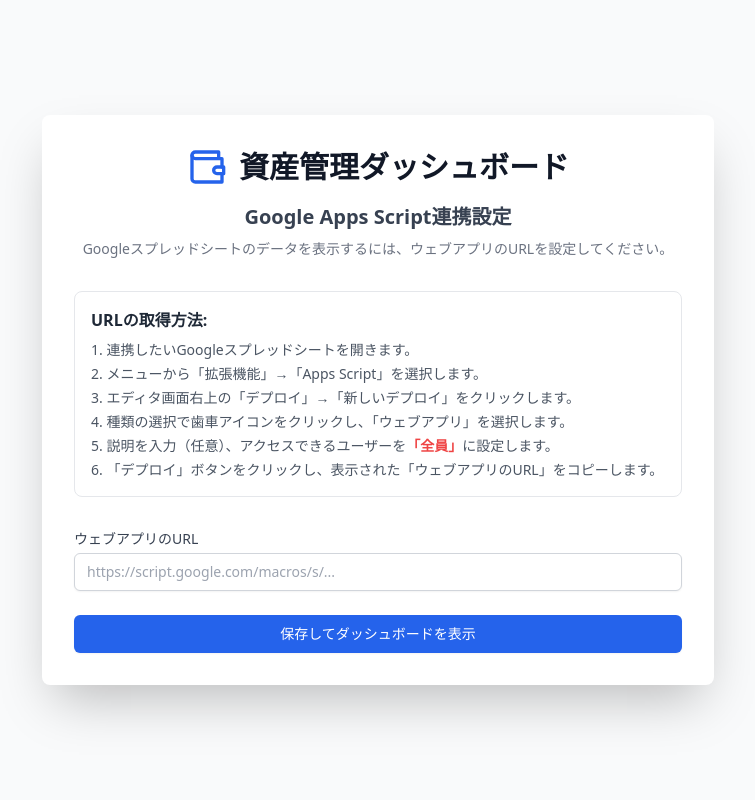
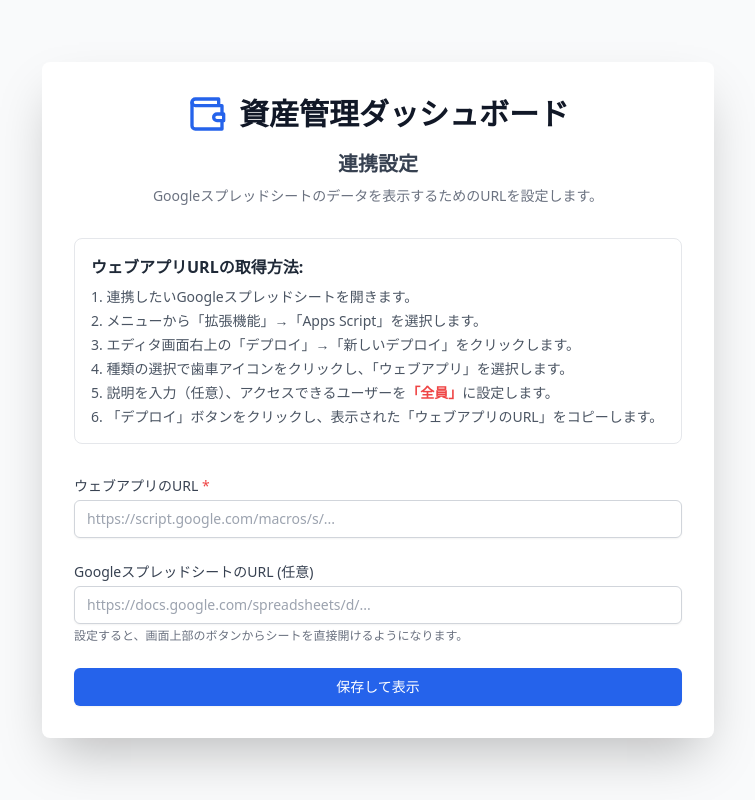
Before and after one commit to fulnote/asset-management-dashboard, a React (Vite) app: page / in a window 1280 px wide. Shown: the whole page, without its empty margins (262-1017 px from the left). Built offline with nearby package versions, Linux system fonts and the light colour scheme.

Commit message:
スプレッドシートボタン追加

```diff
--- a/App.tsx
+++ b/App.tsx
@@ -1,3 +1,4 @@
+
 import React, { useState, useMemo, useCallback, useEffect } from 'react';
 import { Asset, AssetType, AssetHistoryByCategoryPoint } from './types';
 import Dashboard from './components/Dashboard';
@@ -9,8 +10,14 @@ const App: React.FC = () => {
   const [historyByCategory, setHistoryByCategory] = useState<AssetHistoryByCategoryPoint[]>([]);
   const [isLoading, setIsLoading] = useState(true);
   const [error, setError] = useState<string | null>(null);
+  const [isConfiguring, setIsConfiguring] = useState(false);
+
   const [googleScriptUrl, setGoogleScriptUrl] = useState<string | null>(() => {
     return localStorage.getItem('googleScriptUrl');
+  });
+
+  const [spreadsheetUrl, setSpreadsheetUrl] = useState<string | null>(() => {
+    return localStorage.getItem('spreadsheetUrl');
   });
 
   useEffect(() => {
@@ -20,6 +27,14 @@ const App: React.FC = () => {
       localStorage.removeItem('googleScriptUrl');
     }
   }, [googleScriptUrl]);
+
+  useEffect(() => {
+    if (spreadsheetUrl) {
+      localStorage.setItem('spreadsheetUrl', spreadsheetUrl);
+    } else {
+      localStorage.removeItem('spreadsheetUrl');
+    }
+  }, [spreadsheetUrl]);
 
   const fetchData = useCallback(async () => {
     if (!googleScriptUrl) {
@@ -112,13 +127,19 @@ const App: React.FC = () => {
     fetchData();
   }, [fetchData]);
 
-  const handleUrlSubmit = (url: string) => {
-    setGoogleScriptUrl(url);
+  const handleSettingsSubmit = (scriptUrl: string, sheetUrl: string) => {
+    setGoogleScriptUrl(scriptUrl);
+    setSpreadsheetUrl(sheetUrl);
+    setIsConfiguring(false);
   };
 
-  const handleResetUrl = () => {
-    setGoogleScriptUrl(null);
+  const handleEnterConfigMode = () => {
+    setIsConfiguring(true);
   };
+
+  const handleCancelConfig = () => {
+    setIsConfiguring(false);
+  }
 
   const handleRefresh = () => {
     fetchData();
@@ -173,8 +194,15 @@ const App: React.FC = () => {
     return Array.from(breakdownMap.entries()).map(([name, value]) => ({ name, value }));
   }, [assets]);
 
-  if (!googleScriptUrl) {
-    return <UrlSetup onUrlSubmit={handleUrlSubmit} />;
+  if (!googleScriptUrl || isConfiguring) {
+    return (
+        <UrlSetup
+            onSettingsSubmit={handleSettingsSubmit}
+            initialScriptUrl={googleScriptUrl || ''}
+            initialSheetUrl={spreadsheetUrl || ''}
+            onCancel={googleScriptUrl ? handleCancelConfig : undefined}
+        />
+    );
   }
 
   if (isLoading) {
@@ -192,10 +220,10 @@ const App: React.FC = () => {
           <h2 className="text-2xl font-bold text-red-500 dark:text-red-400 mb-4">データ取得エラー</h2>
           <p className="text-gray-700 dark:text-gray-300 break-words">{error}</p>
           <button
-            onClick={handleResetUrl}
+            onClick={handleEnterConfigMode}
             className="mt-6 px-4 py-2 bg-blue-600 text-white rounded-lg hover:bg-blue-700 focus:outline-none focus:ring-2 focus:ring-blue-500 focus:ring-opacity-50"
           >
-            URLを再設定する
+            設定を確認する
           </button>
         </div>
       </div>
@@ -204,7 +232,11 @@ const App: React.FC = () => {
 
   return (
     <div className="min-h-screen bg-gray-50 dark:bg-gray-900 text-gray-900 dark:text-gray-100 font-sans">
-      <Header onResetUrl={handleResetUrl} onRefresh={handleRefresh} />
+      <Header
+        onResetUrl={handleEnterConfigMode}
+        onRefresh={handleRefresh}
+        spreadsheetUrl={spreadsheetUrl}
+      />
       <main className="p-2 sm:p-6 lg:p-8">
         <Dashboard
           totalAssets={totalAssets}
--- a/components/Header.tsx
+++ b/components/Header.tsx
@@ -1,12 +1,14 @@
+
 import React from 'react';
-import { WalletIcon, CogIcon, RefreshIcon } from './IconComponents';
+import { WalletIcon, CogIcon, RefreshIcon, TableIcon } from './IconComponents';
 
 interface HeaderProps {
   onResetUrl: () => void;
   onRefresh: () => void;
+  spreadsheetUrl?: string | null;
 }
 
-const Header: React.FC<HeaderProps> = ({ onResetUrl, onRefresh }) => {
+const Header: React.FC<HeaderProps> = ({ onResetUrl, onRefresh, spreadsheetUrl }) => {
   return (
     <header className="bg-white dark:bg-gray-800 shadow-md">
       <div className="max-w-7xl mx-auto px-4 sm:px-6 lg:px-8">
@@ -18,9 +20,22 @@ const Header: React.FC<HeaderProps> = ({ onResetUrl, onRefresh }) => {
             </h1>
           </div>
           <div className="flex items-center gap-2">
+            {spreadsheetUrl && (
+                <a
+                  href={spreadsheetUrl}
+                  target="_blank"
+                  rel="noopener noreferrer"
+                  className="p-2 rounded-full text-green-600 dark:text-green-400 hover:bg-gray-100 dark:hover:bg-gray-700 focus:outline-none focus:ring-2 focus:ring-offset-2 focus:ring-offset-gray-800 focus:ring-white"
+                  title="スプレッドシートを開く"
+                  aria-label="スプレッドシートを開く"
+                >
+                  <TableIcon className="h-6 w-6" />
+                </a>
+            )}
             <button
               onClick={onRefresh}
               className="p-2 rounded-full text-gray-500 dark:text-gray-400 hover:bg-gray-100 dark:hover:bg-gray-700 focus:outline-none focus:ring-2 focus:ring-offset-2 focus:ring-offset-gray-800 focus:ring-white"
+              title="更新"
               aria-label="更新"
             >
               <RefreshIcon className="h-6 w-6" />
@@ -28,6 +43,7 @@ const Header: React.FC<HeaderProps> = ({ onResetUrl, onRefresh }) => {
             <button
               onClick={onResetUrl}
               className="p-2 rounded-full text-gray-500 dark:text-gray-400 hover:bg-gray-100 dark:hover:bg-gray-700 focus:outline-none focus:ring-2 focus:ring-offset-2 focus:ring-offset-gray-800 focus:ring-white"
+              title="設定"
               aria-label="設定"
             >
               <CogIcon className="h-6 w-6" />
--- a/components/IconComponents.tsx
+++ b/components/IconComponents.tsx
@@ -159,3 +159,22 @@ export const ChartBarIcon: React.FC<React.SVGProps<SVGSVGElement>> = (props) =>
       <path d="M8 17v-3" />
     </svg>
   );
+
+export const TableIcon: React.FC<React.SVGProps<SVGSVGElement>> = (props) => (
+    <svg
+      {...props}
+      xmlns="http://www.w3.org/2000/svg"
+      width="24"
+      height="24"
+      viewBox="0 0 24 24"
+      fill="none"
+      stroke="currentColor"
+      strokeWidth="2"
+      strokeLinecap="round"
+      strokeLinejoin="round"
+    >
+      <path d="M12 3H5a2 2 0 0 0-2 2v14a2 2 0 0 0 2 2h14a2 2 0 0 0 2-2V5a2 2 0 0 0-2-2h-7" />
+      <path d="M3 9h18" />
+      <path d="M9 21V9" />
+    </svg>
+  );
--- a/components/UrlSetup.tsx
+++ b/components/UrlSetup.tsx
@@ -1,17 +1,27 @@
-import React, { useState } from 'react';
+
+import React, { useState, useEffect } from 'react';
 import { WalletIcon } from './IconComponents';
 
 interface UrlSetupProps {
-  onUrlSubmit: (url: string) => void;
+  onSettingsSubmit: (scriptUrl: string, sheetUrl: string) => void;
+  initialScriptUrl?: string;
+  initialSheetUrl?: string;
+  onCancel?: () => void;
 }
 
-const UrlSetup: React.FC<UrlSetupProps> = ({ onUrlSubmit }) => {
-  const [url, setUrl] = useState('');
+const UrlSetup: React.FC<UrlSetupProps> = ({ onSettingsSubmit, initialScriptUrl = '', initialSheetUrl = '', onCancel }) => {
+  const [url, setUrl] = useState(initialScriptUrl);
+  const [sheetUrl, setSheetUrl] = useState(initialSheetUrl);
+
+  useEffect(() => {
+    setUrl(initialScriptUrl);
+    setSheetUrl(initialSheetUrl);
+  }, [initialScriptUrl, initialSheetUrl]);
 
   const handleSubmit = (e: React.FormEvent) => {
     e.preventDefault();
     if (url.trim()) {
-      onUrlSubmit(url.trim());
+      onSettingsSubmit(url.trim(), sheetUrl.trim());
     }
   };
 
@@ -25,14 +35,14 @@ const UrlSetup: React.FC<UrlSetupProps> = ({ onUrlSubmit }) => {
                 資産管理ダッシュボード
                 </h1>
             </div>
-          <h2 className="text-xl font-semibold text-gray-700 dark:text-gray-300">Google Apps Script連携設定</h2>
+          <h2 className="text-xl font-semibold text-gray-700 dark:text-gray-300">連携設定</h2>
           <p className="mt-2 text-sm text-gray-500 dark:text-gray-400">
-            Googleスプレッドシートのデータを表示するには、ウェブアプリのURLを設定してください。
+            Googleスプレッドシートのデータを表示するためのURLを設定します。
           </p>
         </div>
 
         <div className="p-4 border border-gray-200 dark:border-gray-700 rounded-lg">
-            <h3 className="font-semibold text-gray-800 dark:text-gray-200">URLの取得方法:</h3>
+            <h3 className="font-semibold text-gray-800 dark:text-gray-200">ウェブアプリURLの取得方法:</h3>
             <ol className="mt-2 list-decimal list-inside text-sm text-gray-600 dark:text-gray-400 space-y-1">
                 <li>連携したいGoogleスプレッドシートを開きます。</li>
                 <li>メニューから「拡張機能」→「Apps Script」を選択します。</li>
@@ -46,7 +56,7 @@ const UrlSetup: React.FC<UrlSetupProps> = ({ onUrlSubmit }) => {
         <form className="mt-8 space-y-6" onSubmit={handleSubmit}>
           <div>
             <label htmlFor="gas-url" className="block text-sm font-medium text-gray-700 dark:text-gray-300">
-              ウェブアプリのURL
+              ウェブアプリのURL <span className="text-red-500">*</span>
             </label>
             <div className="mt-1">
               <input
@@ -64,11 +74,41 @@ const UrlSetup: React.FC<UrlSetupProps> = ({ onUrlSubmit }) => {
           </div>
 
           <div>
+            <label htmlFor="sheet-url" className="block text-sm font-medium text-gray-700 dark:text-gray-300">
+              GoogleスプレッドシートのURL (任意)
+            </label>
+            <div className="mt-1">
+              <input
+                id="sheet-url"
+                name="sheetUrl"
+                type="url"
+                className="block w-full px-3 py-2 placeholder-gray-400 border border-gray-300 rounded-md shadow-sm appearance-none focus:outline-none focus:ring-blue-500 focus:border-blue-500 sm:text-sm dark:bg-gray-700 dark:border-gray-600 dark:text-white dark:placeholder-gray-500"
+                placeholder="https://docs.google.com/spreadsheets/d/..."
+                value={sheetUrl}
+                onChange={(e) => setSheetUrl(e.target.value)}
+                aria-label="GoogleスプレッドシートのURL"
+              />
+              <p className="mt-1 text-xs text-gray-500 dark:text-gray-400">
+                設定すると、画面上部のボタンからシートを直接開けるようになります。
+              </p>
+            </div>
+          </div>
+
+          <div className="flex gap-4">
+            {onCancel && (
+              <button
+                type="button"
+                onClick={onCancel}
+                className="flex-1 px-4 py-2 text-sm font-medium text-gray-700 bg-white border border-gray-300 rounded-md shadow-sm hover:bg-gray-50 focus:outline-none focus:ring-2 focus:ring-offset-2 focus:ring-blue-500 dark:bg-gray-700 dark:text-gray-200 dark:border-gray-600 dark:hover:bg-gray-600"
+              >
+                キャンセル
+              </button>
+            )}
             <button
               type="submit"
-              className="flex justify-center w-full px-4 py-2 text-sm font-medium text-white bg-blue-600 border border-transparent rounded-md shadow-sm hover:bg-blue-700 focus:outline-none focus:ring-2 focus:ring-offset-2 focus:ring-blue-500"
+              className="flex-1 flex justify-center px-4 py-2 text-sm font-medium text-white bg-blue-600 border border-transparent rounded-md shadow-sm hover:bg-blue-700 focus:outline-none focus:ring-2 focus:ring-offset-2 focus:ring-blue-500"
             >
-              保存してダッシュボードを表示
+              保存して表示
             </button>
           </div>
         </form>
```
Also changed, not shown: components/AssetList.tsx (line endings or trailing spaces), components/AssetTrendChart.tsx (line endings or trailing spaces), components/Dashboard.tsx (line endings or trailing spaces).
